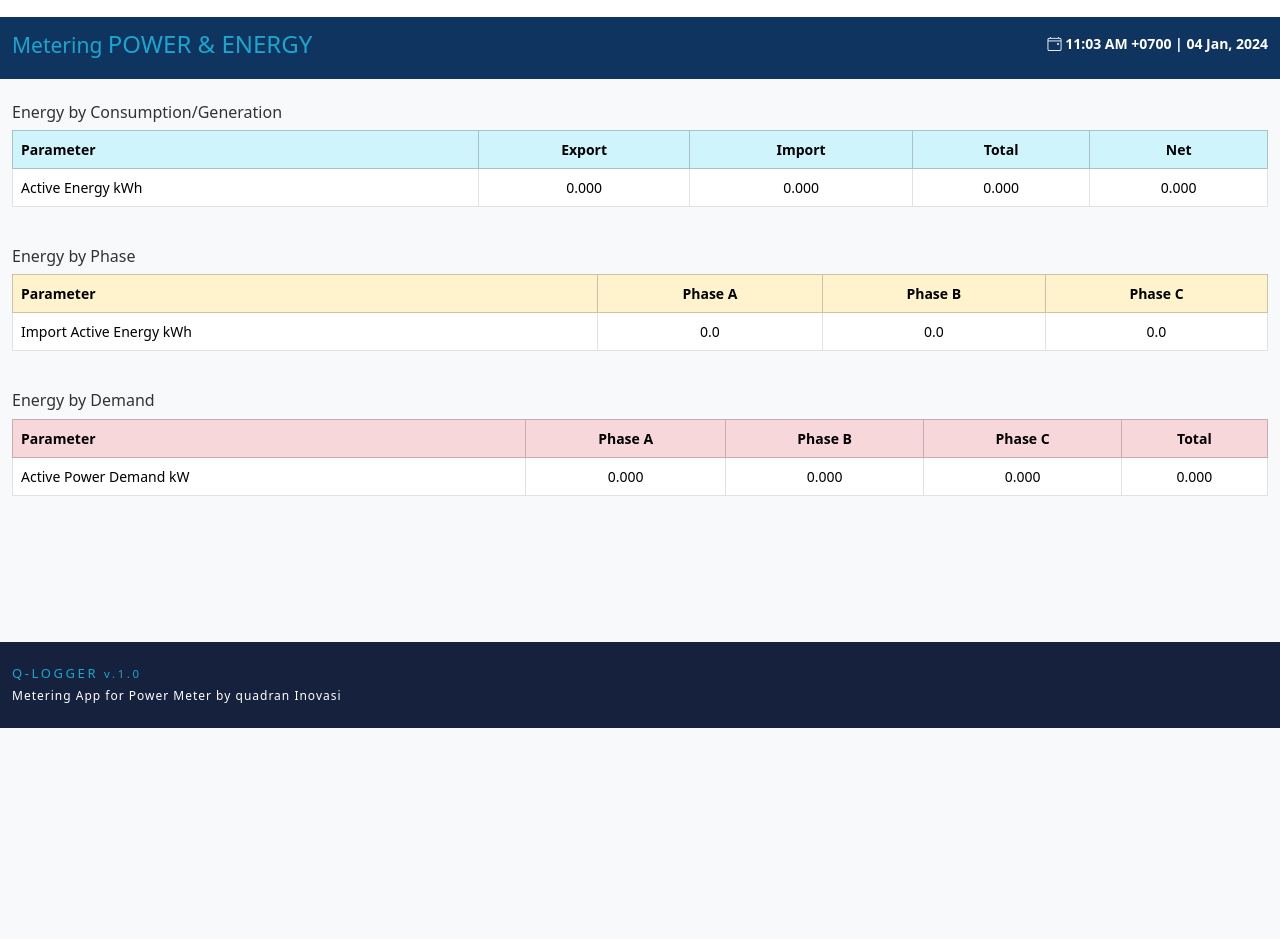
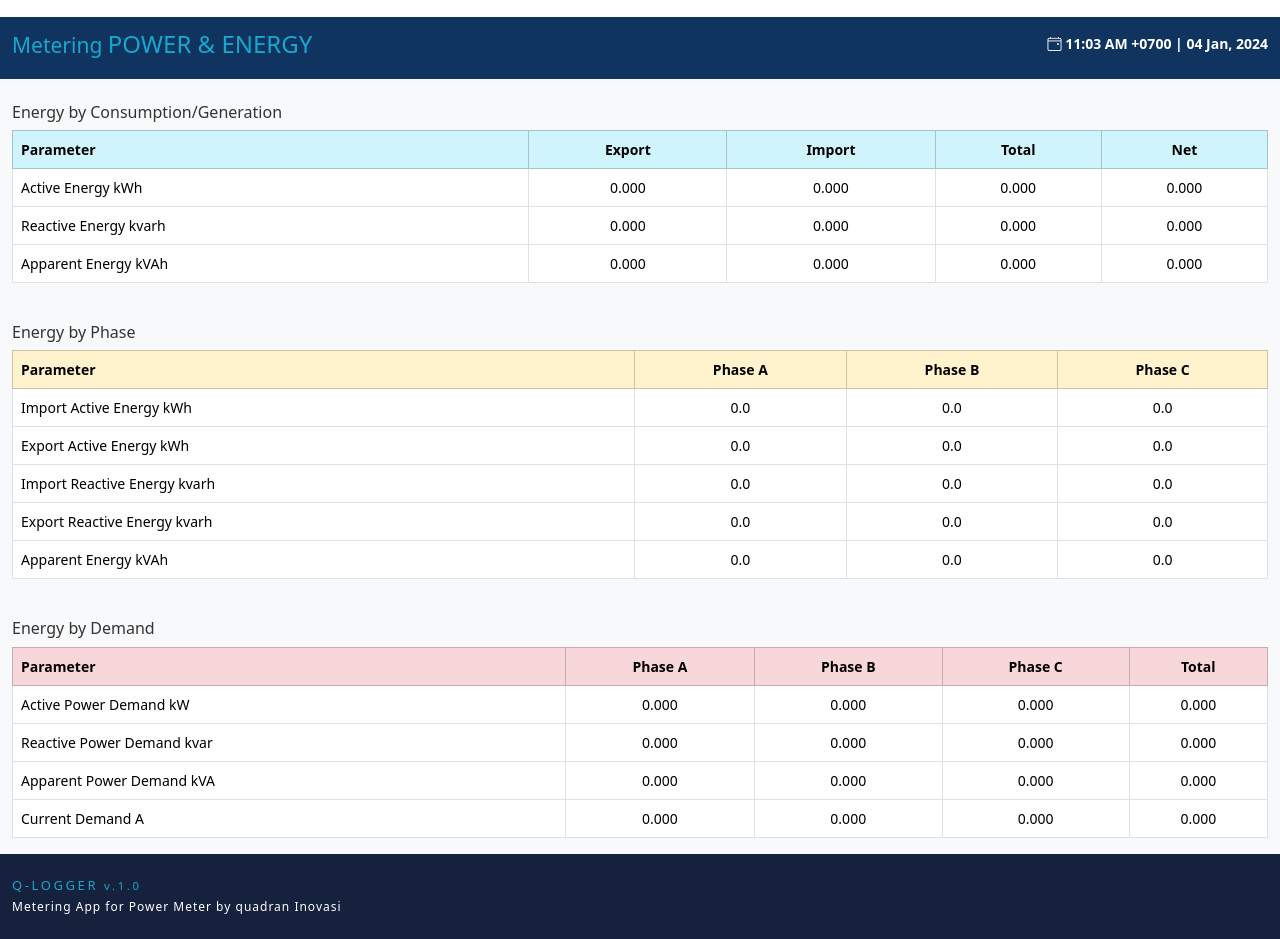
Before and after one commit to kunwidy/q_logger, a plain HTML site: page power-energy.html in a window 1280 px wide. Shown: the part 73-1012 px from the top of the page. Before the commit the page ends 801 px from the top, so only its background shows below. Drawn offline with Linux system fonts and the light colour scheme.

Commit message:
complete table row

```diff
--- a/power-energy.html
+++ b/power-energy.html
@@ -132,6 +132,20 @@
                               <td class="text-center">0.000</td>
                               <td class="text-center">0.000</td>
                             </tr>
+                            <tr>
+                              <td>Reactive Energy kvarh</td>
+                              <td class="text-center">0.000</td>
+                              <td class="text-center">0.000</td>
+                              <td class="text-center">0.000</td>
+                              <td class="text-center">0.000</td>
+                            </tr>
+                            <tr>
+                              <td>Apparent Energy kVAh</td>
+                              <td class="text-center">0.000</td>
+                              <td class="text-center">0.000</td>
+                              <td class="text-center">0.000</td>
+                              <td class="text-center">0.000</td>
+                            </tr>
                         </tbody>
                     </table>
                 </div>
@@ -153,6 +167,30 @@
                         <tbody>
                             <tr>
                               <td>Import Active Energy kWh</td>
+                              <td class="text-center">0.0</td>
+                              <td class="text-center">0.0</td>
+                              <td class="text-center">0.0</td>
+                            </tr>
+                            <tr>
+                              <td>Export Active Energy kWh</td>
+                              <td class="text-center">0.0</td>
+                              <td class="text-center">0.0</td>
+                              <td class="text-center">0.0</td>
+                            </tr>
+                            <tr>
+                              <td>Import Reactive Energy kvarh</td>
+                              <td class="text-center">0.0</td>
+                              <td class="text-center">0.0</td>
+                              <td class="text-center">0.0</td>
+                            </tr>
+                            <tr>
+                              <td>Export Reactive Energy kvarh</td>
+                              <td class="text-center">0.0</td>
+                              <td class="text-center">0.0</td>
+                              <td class="text-center">0.0</td>
+                            </tr>
+                            <tr>
+                              <td>Apparent Energy kVAh</td>
                               <td class="text-center">0.0</td>
                               <td class="text-center">0.0</td>
                               <td class="text-center">0.0</td>
@@ -179,6 +217,27 @@
                         <tbody>
                             <tr>
                               <td>Active Power Demand kW</td>
+                              <td class="text-center">0.000</td>
+                              <td class="text-center">0.000</td>
+                              <td class="text-center">0.000</td>
+                              <td class="text-center">0.000</td>
+                            </tr>
+                            <tr>
+                              <td>Reactive Power Demand kvar</td>
+                              <td class="text-center">0.000</td>
+                              <td class="text-center">0.000</td>
+                              <td class="text-center">0.000</td>
+                              <td class="text-center">0.000</td>
+                            </tr>
+                            <tr>
+                              <td>Apparent Power Demand kVA</td>
+                              <td class="text-center">0.000</td>
+                              <td class="text-center">0.000</td>
+                              <td class="text-center">0.000</td>
+                              <td class="text-center">0.000</td>
+                            </tr>
+                            <tr>
+                              <td>Current Demand A</td>
                               <td class="text-center">0.000</td>
                               <td class="text-center">0.000</td>
                               <td class="text-center">0.000</td>
```
Also changed, not shown: dashboard.html (+4 -4 lines). Lines whose indentation alone changed are shown as unchanged.
